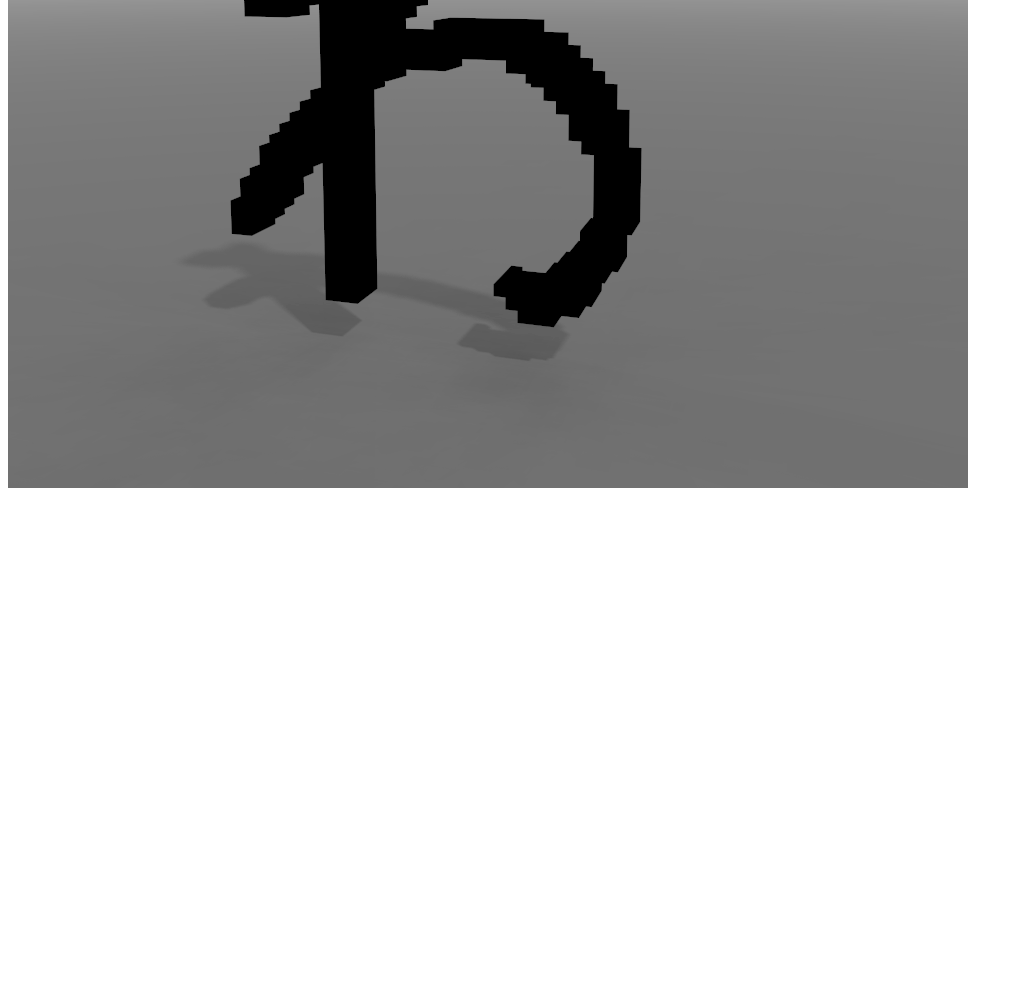
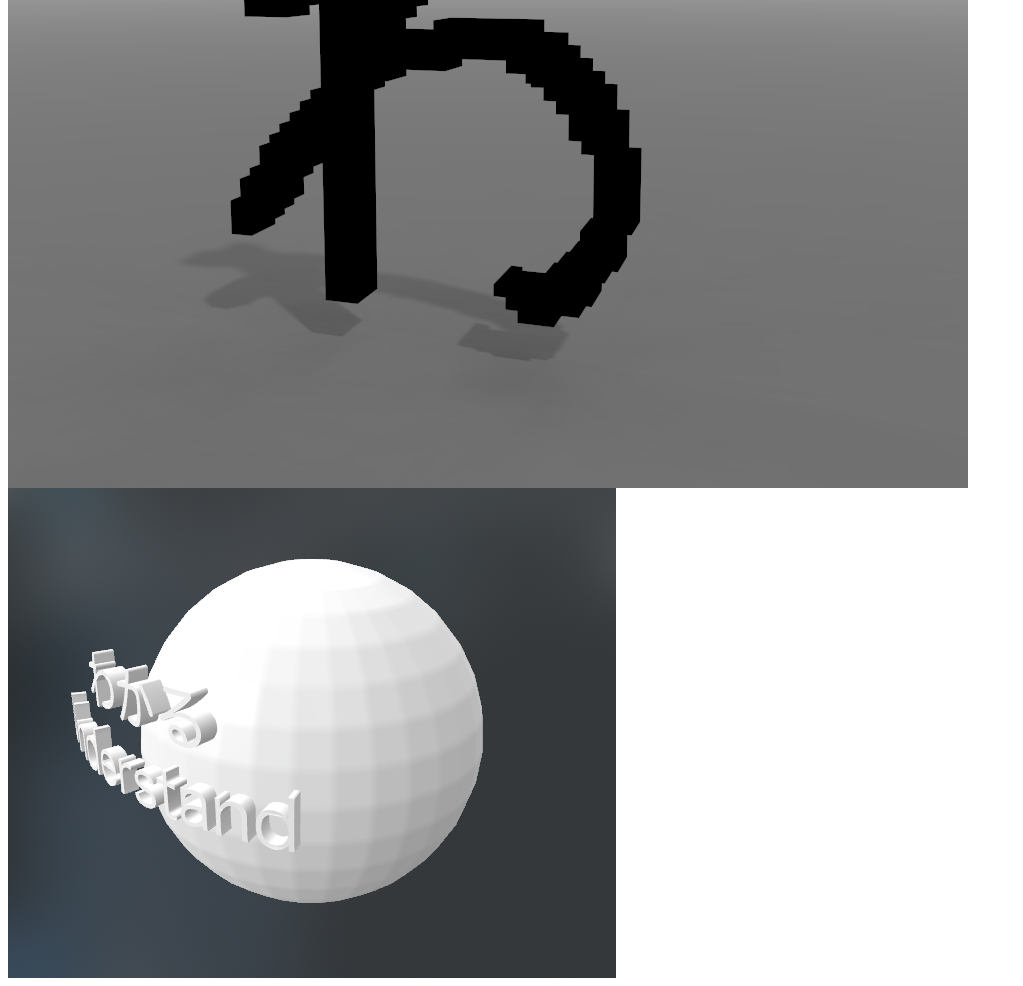
Before and after one commit to unagibushi/ARKit-trial, a plain HTML site: page index.html in a window 1280 px wide. Shown: the part 320-1306 px from the top of the page, without its empty margins (0-1023 px from the left). Before the commit the page ends 816 px from the top, so only its background shows below. Drawn offline with Linux system fonts and the light colour scheme.

Commit message:
モデル追加

```diff
--- a/index.html
+++ b/index.html
@@ -8,6 +8,9 @@
     <a rel="ar" href="models/KANA_WA.usdz">
         <img src="images/KANA_WA.png">
     </a>
+    <a rel="ar" href="models/Understand.usdz">
+        <img src="images/Understand.png">
+    </a>
 </body>
 
 </html>
```
Also changed, not shown: images/Understand.png (added), 1 other file.
